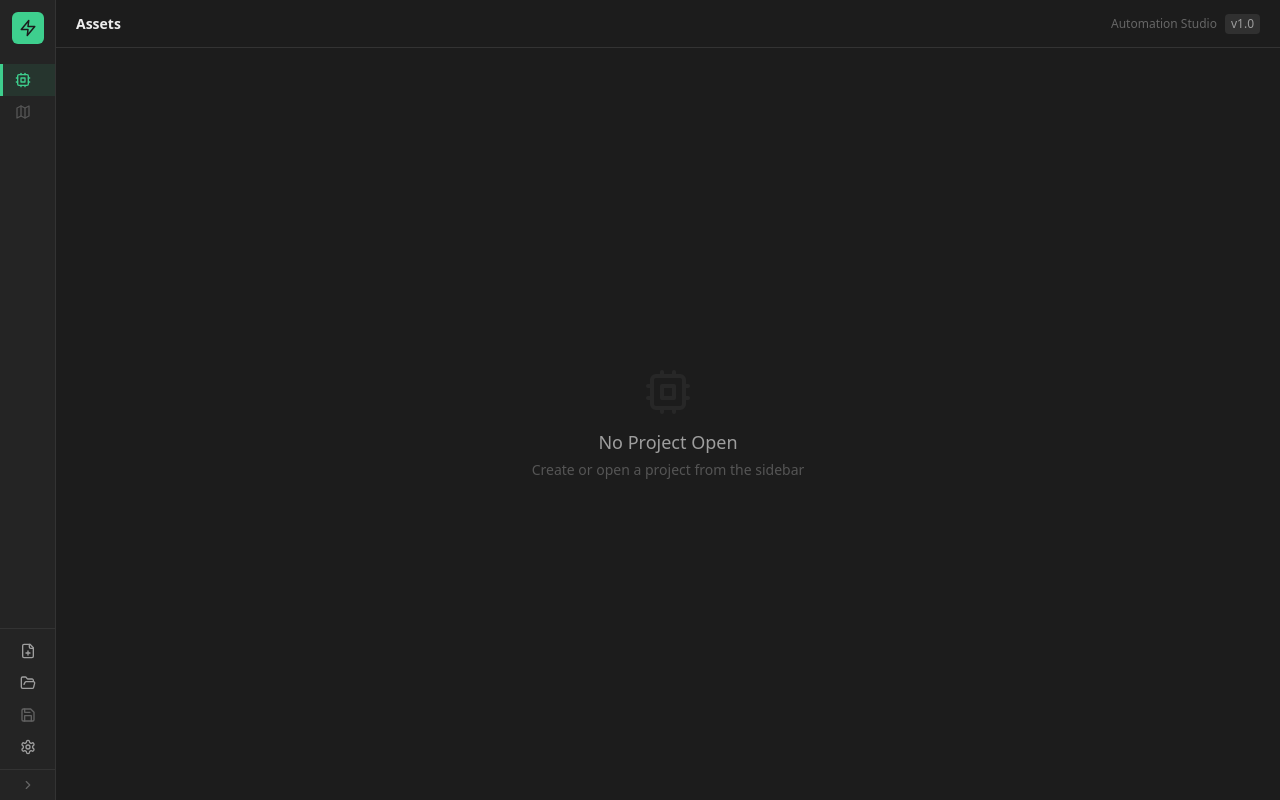
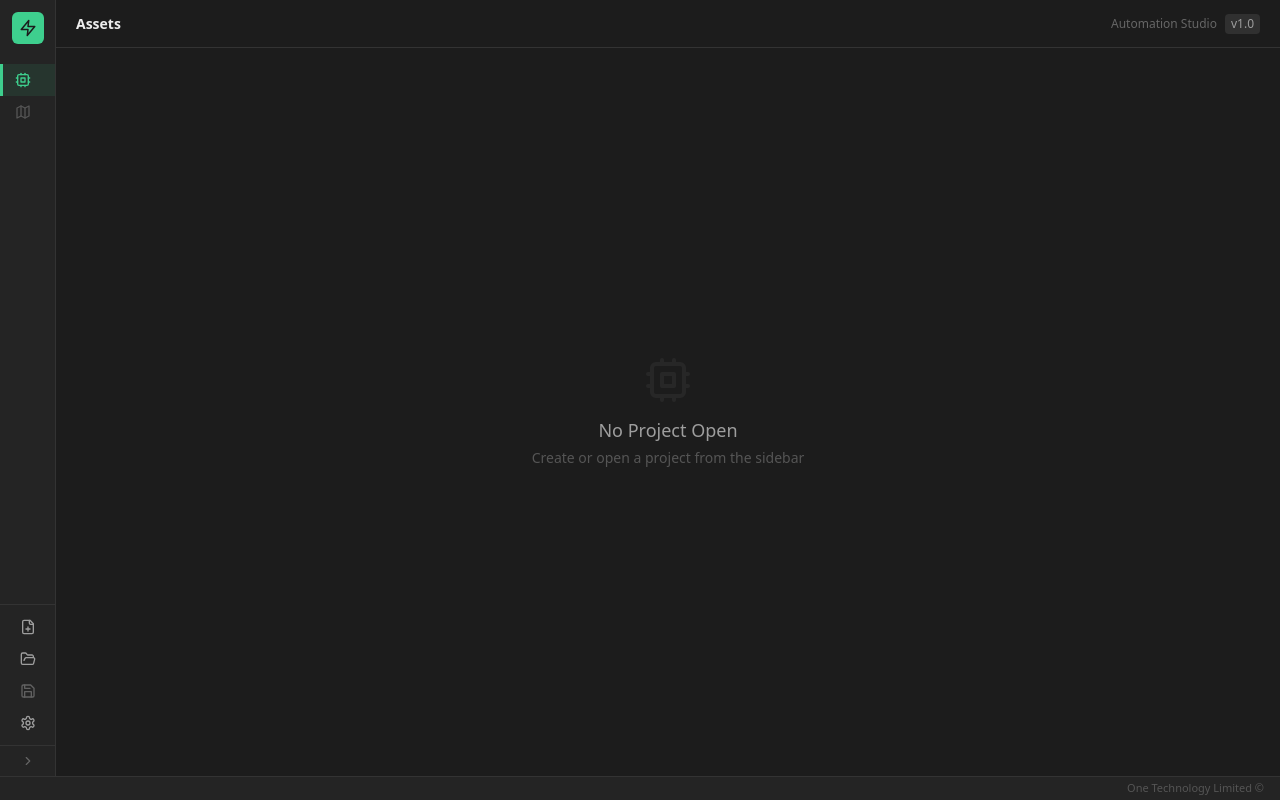
Before and after one commit to juanleroux/automationstudio, a React (Vite) app in the folder web/client/: page / in a window 1280 px wide. Built offline with nearby package versions, Linux system fonts and the light colour scheme.

Commit message:
Add bottom toolbar with 'One Technology Limited ©' right-aligned
https://claude.ai/code/session_01VLS9HHjuwYzfXifpnoAFfA

```diff
--- a/web/client/src/components/layout/Layout.jsx
+++ b/web/client/src/components/layout/Layout.jsx
@@ -4,7 +4,8 @@ import TopBar from './TopBar';
 
 export default function Layout({ activeView, onChangeView, children }) {
   return (
-    <div className="flex h-full" style={{ background: 'var(--bg-main)' }}>
+    <div className="flex flex-col h-full" style={{ background: 'var(--bg-main)' }}>
+      <div className="flex flex-1 min-h-0">
         <Sidebar activeView={activeView} onChangeView={onChangeView} />
         <div className="flex flex-col flex-1 min-w-0">
           <TopBar activeView={activeView} />
@@ -13,5 +14,13 @@ export default function Layout({ activeView, onChangeView, children }) {
           </main>
         </div>
       </div>
+      {/* Bottom toolbar */}
+      <div
+        className="flex items-center justify-end px-4 flex-shrink-0"
+        style={{ height: 24, background: 'var(--bg-surface)', borderTop: '1px solid var(--border)', color: 'var(--text-disabled)', fontSize: 11 }}
+      >
+        <span>One Technology Limited &copy;</span>
+      </div>
+    </div>
   );
 }
```
Lines whose indentation alone changed are shown as unchanged.
